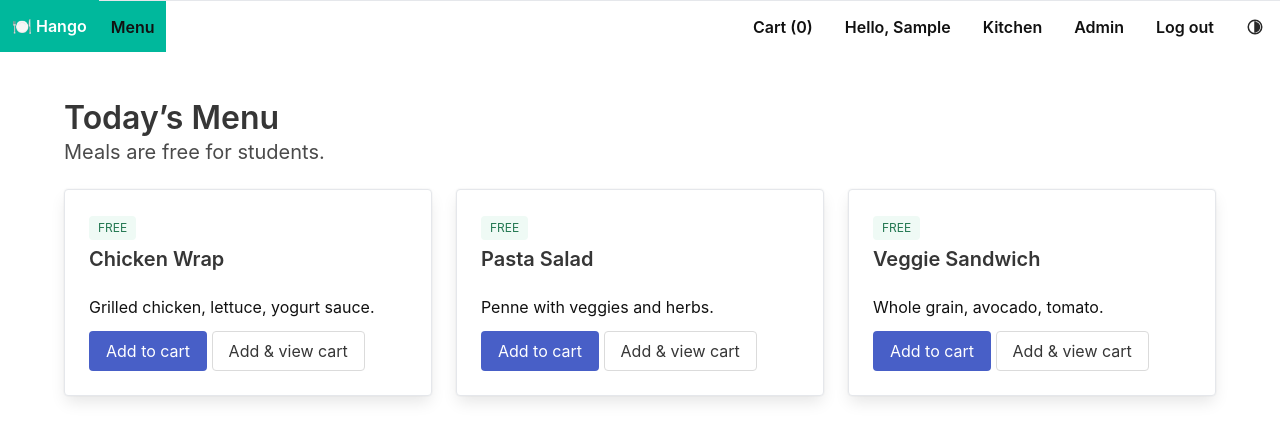
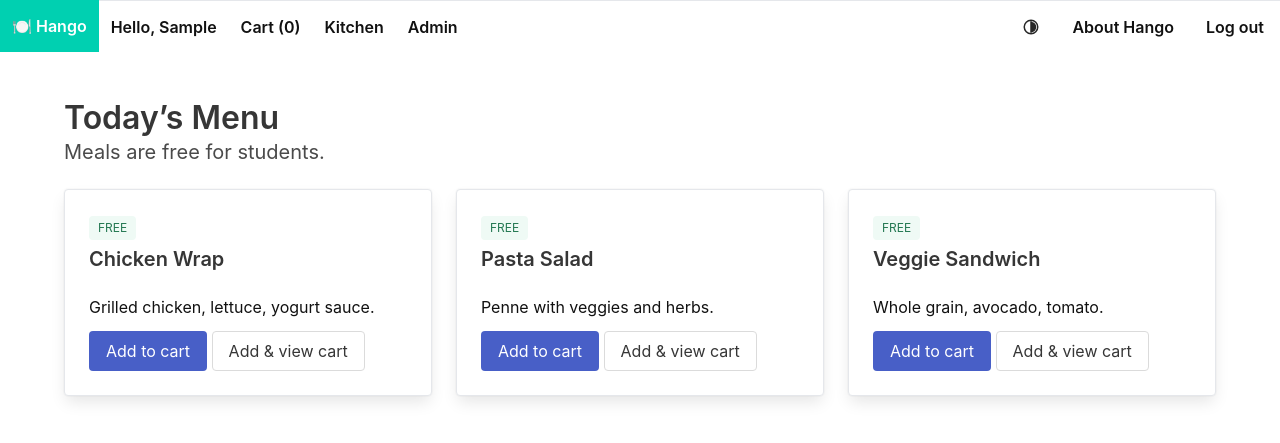
Before and after one commit to cotimacapa/hango, a Django app: page /menu/ in a window 1280 px wide. Shown: the top 443 px of the page. Run offline with Django 5.2, Linux system fonts and the light colour scheme; the visitor is signed in with stand-in values (Sample User, id 1); data comes from the database, SQL or seed files in the repository.

Commit message:
Menu style updated; new About page links

```diff
--- a/hango/urls.py
+++ b/hango/urls.py
@@ -1,9 +1,11 @@
 from django.contrib import admin
 from django.urls import path, include
+from django.views.generic import TemplateView  # ← add this
 
 urlpatterns = [
     path('admin/', admin.site.urls),
     path('', include('apps.menu.urls')),
     path('orders/', include('apps.orders.urls')),
-    path('accounts/', include('django.contrib.auth.urls')),  # ← adds login/logout/password reset
+    path('accounts/', include('django.contrib.auth.urls')),
+    path('about/', TemplateView.as_view(template_name='about.html'), name='about'),  # ← new
 ]
--- a/static/css/styles.css
+++ b/static/css/styles.css
@@ -1,4 +1,6 @@
-/* === Theme tokens === */
+/* ==========================================================================
+   THEME TOKENS
+   -------------------------------------------------------------------------- */
 :root {
   --bg: #ffffff;
   --text: #111111;
@@ -7,10 +9,14 @@
   --surface: #ffffff;      /* cards, boxes */
   --surface-alt: #f7f7f7;  /* table zebra, soft backgrounds */
 
-  --primary: #00d1b2;      /* Bulma 'is-primary' default */
+  --primary: #00D1B2;      /* Bulma 'is-primary' default */
   --navbar-bg: var(--primary);
   --navbar-text: #ffffff;
   --border: #e5e7eb;
+
+  /* Top bar (desktop) hover/active overlays on colored navbar */
+  --navbar-hover-bg: rgba(0 209 178 / 0.77);
+  --navbar-active-bg: rgba(0 209 178 / 0.77);
 }
 
 :root[data-theme="dark"] {
@@ -23,40 +29,90 @@
 
   --primary: #009985;
   /* --navbar-bg: #1f232b; */
-  --navbar-bg: #001B18;    /* your chosen dark navbar */
+  --navbar-bg: #001B18;    /* chosen dark navbar */
   --navbar-text: #e5e7eb;
   --border: #2a2f3a;
+
+  --navbar-hover-bg: rgba(255, 255, 255, 0.12);
+  --navbar-active-bg: rgba(255, 255, 255, 0.20);
 }
 
-/* === Global application === */
+/* ==========================================================================
+   GLOBAL BASE
+   -------------------------------------------------------------------------- */
 html, body { background: var(--bg); color: var(--text); }
 a { color: var(--primary); }
 
-/* Navbar (override Bulma primary to respect theme) */
+/* ==========================================================================
+   NAVBAR — BASE COLORS & STRUCTURE
+   -------------------------------------------------------------------------- */
 .navbar.is-primary { background-color: var(--navbar-bg) !important; }
-.navbar .navbar-item, .navbar .navbar-link { color: var(--navbar-text) !important; }
+.navbar .navbar-item,
+.navbar .navbar-link { color: var(--navbar-text) !important; }
+
 .navbar-burger { cursor: pointer; }
-/* Make burger lines match navbar text color */
 .navbar.is-primary .navbar-burger span { background-color: var(--navbar-text); }
 
-/* Mobile dropdown panel: use app surface + text colors */
+/* Mobile/tablet dropdown panel uses surface tokens */
 .navbar-menu {
   background: var(--surface);
   border-top: 1px solid var(--border);
 }
 .navbar-menu .navbar-item,
-.navbar-menu .navbar-link {
-  color: var(--text) !important;  /* visible in dark mode */
+.navbar-menu .navbar-link { color: var(--text) !important; }
+
+/* Optional: a little spacing between right-side items on mobile */
+.navbar-menu .navbar-end .navbar-item {
+  padding-left: 1rem;
+  padding-right: 1rem;
 }
-.navbar-menu .navbar-item:hover,
-.navbar-menu .navbar-link:hover {
-  background: var(--surface-alt) !important;
-  color: var(--text) !important;
+
+/* ==========================================================================
+   NAVBAR — STATES (CONSOLIDATED, NO REDUNDANCY)
+   -------------------------------------------------------------------------- */
+/* Desktop / widescreen (Bulma breakpoint 1024px): items sit on colored bar */
+@media (min-width: 1024px) {
+  /* Hover/active for real buttons; never for the greeting */
+  .navbar.is-primary .navbar-item:hover:not(.is-static),
+  .navbar.is-primary .navbar-link:hover {
+    background-color: var(--navbar-hover-bg) !important;
+    color: var(--navbar-text) !important;
+  }
+  .navbar.is-primary .navbar-item.is-active,
+  .navbar.is-primary .navbar-link.is-active {
+    background-color: var(--navbar-active-bg) !important;
+    color: var(--navbar-text) !important;
+  }
+  /* Keep icons/text inside readable on hover/active */
+  .navbar.is-primary .navbar-item:hover:not(.is-static) *,
+  .navbar.is-primary .navbar-link:hover *,
+  .navbar.is-primary .navbar-item.is-active *,
+  .navbar.is-primary .navbar-link.is-active * {
+    color: var(--navbar-text) !important;
+    fill: currentColor !important;
+    stroke: currentColor !important;
+  }
 }
-/* Optional: a little spacing between right-side items on mobile */
-.navbar-menu .navbar-end .navbar-item { padding-left: 1rem; padding-right: 1rem; }
 
-/* Theme toggle (icon-only). In top bar it uses navbar text; in dropdown it uses normal text */
+/* Mobile / tablet (<= 1023px): dropdown panel on light/dark surface */
+@media (max-width: 1023.98px) {
+  .navbar-menu .navbar-item:hover:not(.is-static),
+  .navbar-menu .navbar-link:hover {
+    background: var(--surface-alt) !important;
+    color: var(--text) !important;
+  }
+  .navbar-menu .navbar-item.is-active,
+  .navbar-menu .navbar-link.is-active {
+    background: var(--surface-alt) !important;
+    color: var(--text) !important;
+    font-weight: 600;
+  }
+}
+
+/* ==========================================================================
+   NAVBAR — UTILITIES (TOGGLE, GREETING, LOGOUT)
+   -------------------------------------------------------------------------- */
+/* Theme toggle: icon-only; inherits navbar text on top bar, normal text in dropdown */
 .theme-toggle {
   display: inline-flex;
   align-items: center;
@@ -68,7 +124,19 @@ a { color: var(--primary); }
 .theme-toggle svg { display: block; }
 .navbar-menu .theme-toggle { color: var(--text); }
 
-/* Make the POST-logout button look like a plain navbar link (both desktop + dropdown) */
+/* Greeting: not clickable, no selection, no hover highlight */
+.navbar-item.is-static {
+  cursor: default;
+  pointer-events: none;
+  user-select: none;
+}
+.navbar-item.is-static:hover,
+.navbar-item.is-static:focus {
+  background: transparent !important;
+  text-decoration: none;
+}
+
+/* Logout form: make button look like a plain link */
 .logout-form { padding: 0; }
 .logout-form .logout-button {
   background: none;
@@ -80,7 +148,9 @@ a { color: var(--primary); }
 }
 .logout-form .logout-button:hover { text-decoration: underline; }
 
-/* Cards & boxes */
+/* ==========================================================================
+   COMPONENTS
+   -------------------------------------------------------------------------- */
 .card, .box, .message, .notification, .modal-card, .dropdown-content {
   background: var(--surface);
   color: var(--text);
@@ -99,8 +169,10 @@ a { color: var(--primary); }
 
 /* Buttons (keep Bulma feel, tweak contrasts) */
 .button.is-primary { background-color: var(--primary); border-color: transparent; }
-.button.is-light { background: var(--surface-alt); color: var(--text); border: 1px solid var(--border); }
-.button.is-dark { background: #2b2f36; color: #e5e7eb; border: 1px solid #2b2f36; }
+.button.is-light    { background: var(--surface-alt); color: var(--text); border: 1px solid var(--border); }
+.button.is-dark     { background: #2b2f36; color: #e5e7eb; border: 1px solid #2b2f36; }
 
-/* Helpers */
+/* ==========================================================================
+   HELPERS
+   -------------------------------------------------------------------------- */
 .navbar .navbar-item { font-weight: 600; }
--- a/templates/base.html
+++ b/templates/base.html
@@ -26,51 +26,74 @@
 
     <nav class="navbar is-primary" role="navigation" aria-label="main navigation">
       <div class="navbar-brand">
-        <!-- Logo ALWAYS goes to splash -->
-        <a class="navbar-item" href="/">🍽️ Hango</a>
+        {# Logo: /menu/ if signed in, splash if not #}
+        <a class="navbar-item" href="{% if request.user.is_authenticated %}{% url 'menu:list' %}{% else %}/{% endif %}">
+          🍽️ Hango
+        </a>
 
-        <!-- Mobile/tablet theme toggle (always visible) -->
+        {# Theme toggle (mobile/tablet, always visible) #}
         <a class="navbar-item theme-toggle is-hidden-desktop" role="button" aria-label="Theme" title="Theme">
           <span class="js-theme-icon" aria-hidden="true"></span>
         </a>
 
-        <!-- Burger -->
-        <button class="navbar-burger" aria-label="menu" aria-expanded="false" data-target="mainNav" type="button">
-          <span aria-hidden="true"></span><span aria-hidden="true"></span><span aria-hidden="true"></span>
-        </button>
+        {# Show burger only when a user is signed in (so there’s something to open) #}
+        {% if request.user.is_authenticated %}
+          <button class="navbar-burger" aria-label="menu" aria-expanded="false" data-target="mainNav" type="button">
+            <span aria-hidden="true"></span><span aria-hidden="true"></span><span aria-hidden="true"></span>
+          </button>
+        {% endif %}
       </div>
 
       <div id="mainNav" class="navbar-menu">
+        <!-- LEFT side (after logo): Hello, Cart, [Kitchen, Admin for staff] -->
+
         <div class="navbar-start">
           {% if request.user.is_authenticated %}
-            <a class="navbar-item {% if request.resolver_match and request.resolver_match.app_name == 'menu' and request.resolver_match.url_name == 'list' %}is-active{% endif %}"
-              href="{% url 'menu:list' %}">Menu</a>
+            <span class="navbar-item is-static">
+              Hello, {{ request.user.first_name|default:request.user.username }}
+            </span>
+
+            <a class="navbar-item {% if request.resolver_match and request.resolver_match.app_name == 'orders' and request.resolver_match.url_name == 'cart' %}is-active{% endif %}"
+              href="{% url 'orders:cart' %}">
+              Cart ({{ cart_count }})
+            </a>
+
+            {% if request.user.is_staff %}
+              <a class="navbar-item {% if request.resolver_match and request.resolver_match.app_name == 'orders' and request.resolver_match.url_name == 'kitchen' %}is-active{% endif %}"
+                href="{% url 'orders:kitchen' %}">
+                Kitchen
+              </a>
+
+              {# Use the admin named URL so “active” works reliably #}
+              <a class="navbar-item {% if request.resolver_match and request.resolver_match.app_name == 'admin' %}is-active{% endif %}"
+                href="{% url 'admin:index' %}">
+                Admin
+              </a>
+            {% endif %}
           {% endif %}
         </div>
 
+
+        <!-- RIGHT edge: Theme → About → Log out -->
         <div class="navbar-end">
+          <!-- Theme toggle (not a page) -->
+          <a class="navbar-item theme-toggle is-hidden-touch" role="button" aria-label="Theme" title="Theme">
+            <span class="js-theme-icon" aria-hidden="true"></span>
+          </a>
+
+          <a class="navbar-item {% if request.resolver_match and request.resolver_match.url_name == 'about' %}is-active{% endif %}"
+            href="{% url 'about' %}">
+            About Hango
+          </a>
+
           {% if request.user.is_authenticated %}
-            <a class="navbar-item" href="{% url 'orders:cart' %}">Cart ({{ cart_count }})</a>
-            <div class="navbar-item">Hello, {{ request.user.first_name|default:request.user.username }}</div>
-
-            {% if request.user.is_staff %}
-              <a class="navbar-item {% if request.resolver_match and request.resolver_match.app_name == 'orders' and request.resolver_match.url_name == 'kitchen' %}is-active{% endif %}"
-                href="{% url 'orders:kitchen' %}">Kitchen</a>
-              <a class="navbar-item" href="/admin/">Admin</a>
-            {% endif %}
-
-            <!-- POST logout (Django 5) -->
             <form method="post" action="{% url 'logout' %}" class="navbar-item logout-form">
               {% csrf_token %}<input type="hidden" name="next" value="/" />
               <button type="submit" class="logout-button">Log out</button>
             </form>
           {% endif %}
+        </div>
 
-          <!-- Desktop theme toggle -->
-          <a class="navbar-item theme-toggle is-hidden-touch" role="button" aria-label="Theme" title="Theme">
-            <span class="js-theme-icon" aria-hidden="true"></span>
-          </a>
-        </div>
       </div>
     </nav>
 
```
